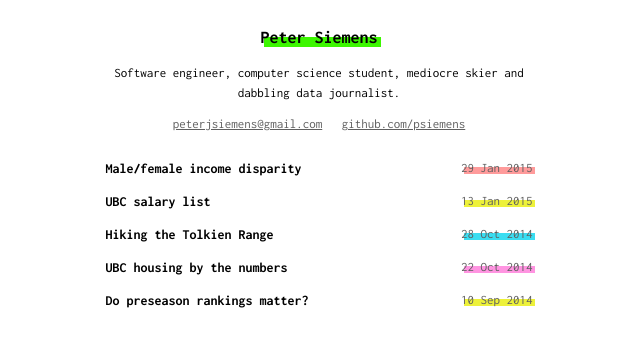
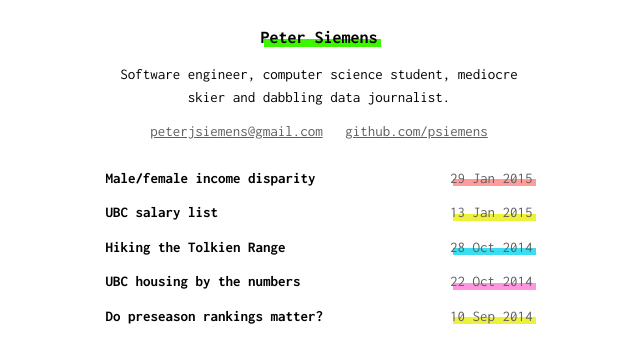
Before and after one commit to psiemens/psiemens.github.io, a Jekyll site: the page built from index.html, in a window 1280 px wide. Shown: the top 363 px of the page, without its empty margins (321-961 px from the left). Built offline with Jekyll 4.4.1, drawn with Linux system fonts in a browser that asks for light colours.

Commit message:
Fix styles, increase font size

```diff
--- a/_sass/_base.scss
+++ b/_sass/_base.scss
@@ -14,7 +14,7 @@ dl, dd, ol, ul, figure {
  * Basic styling
  */
 body {
-    font: $base-font-weight #{$base-font-size}/#{$base-line-height} $base-font-family;
+  font: $font-weight-base #{$font-size-base}/#{$line-height-base} $font-family-default;
   color: $color-text;
   background-color: $color-background;
   -webkit-text-size-adjust: 100%;
@@ -121,7 +121,6 @@ pre {
  * Clearfix
  */
 %clearfix {
-
   &:after {
     content: "";
     display: table;
--- a/_sass/_layout.scss
+++ b/_sass/_layout.scss
@@ -1,9 +1,7 @@
 /**
  * Site header
  */
-
  .site-title {
-   font-size: $medium-font-size;
    text-decoration: none;
    color: inherit;
  }
@@ -16,7 +14,7 @@
 }
 
 .page-heading {
-    font-size: 18px;
+  font-size: $font-size-large;
 }
 
 .post-list {
@@ -31,7 +29,6 @@
 }
 
 .post-link {
-  font-size: $medium-font-size;
   font-weight: bold;
   flex: 1;
 
--- a/_sass/_utilities.scss
+++ b/_sass/_utilities.scss
@@ -17,8 +17,8 @@
       display: block;
       z-index: -1;
       width: 100%;
-      height: 0.55em;
-      margin-top: -0.8em;
+      height: 0.45em;
+      margin-top: -0.65em;
       margin-left: 0.2em;
       background: $underline-color;
     }
--- a/css/main.scss
+++ b/css/main.scss
@@ -2,11 +2,11 @@
 ---
 @charset "utf-8";
 
-$base-font-family: "Inconsolata", "Consolas", monaco, monospace;
-$base-font-size:   13px;
-$medium-font-size: 14px;
-$base-font-weight: normal;
-$base-line-height: 1.5;
+$font-family-default: "Inconsolata", "Consolas", monaco, monospace;
+$font-size-base:   15px;
+$font-size-large:  (18/15) + em;
+$font-weight-base: normal;
+$line-height-base: 1.5;
 
 $spacing-unit:     24px;
 
@@ -24,7 +24,6 @@ $underline-colors: (
   red: #FF9B9B
 );
 
-
 @import
         "base",
         "layout",
--- a/index.html
+++ b/index.html
@@ -12,21 +12,21 @@ layout: default
   <a href="mailto:{{ site.email }}" class="text-muted">{{ site.email }}</a>
   &nbsp;
   <a href="https://github.com/{{ site.github_username }}" class="text-muted">github.com/{{ site.github_username }}</a>
-<p>
+</p>
 
 <ul class="post-list">
   {% for post in site.posts %}
     <li>
-      <span class="post-link">
+      <div class="post-link">
         {% if post.external_url %}
         <a href="{{ post.external_url }}">{{ post.title }}</a>
         {% else %}
         <a href="{{ post.url | prepend: site.baseurl }}">{{ post.title }}</a>
         {% endif %}
-      </span>
-      <span class="post-meta">
+      </div>
+      <div class="post-meta">
         <span class="text-muted underline-{{ post.color }}">{{ post.date | date: "%-d %b %Y" }}</span>
-      </span>
+      </div>
     </li>
   {% endfor %}
 </ul>
```
Also changed, not shown: _sass/_syntax-highlighting.scss (indentation only). Lines whose indentation alone changed are shown as unchanged.
